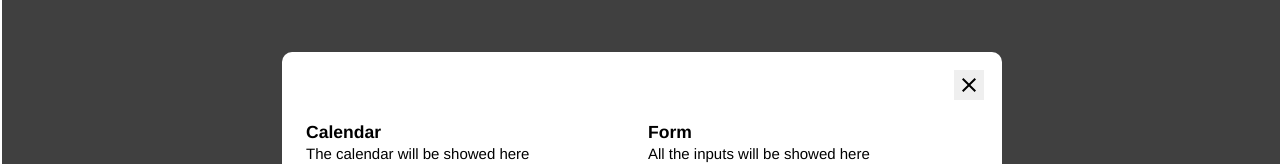
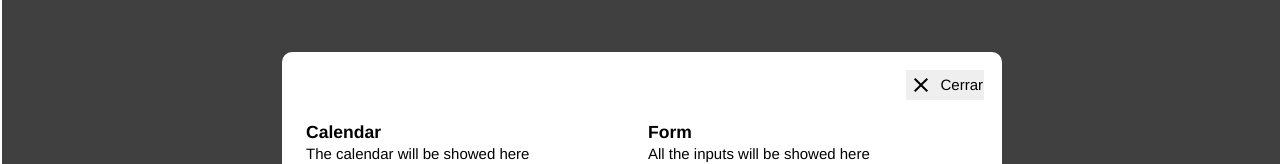
Before and after one commit to albalp/dinamita-reloaded-components, a React (Create React App) app: page / in a window 1280 px wide. Both pictures are taken after a click on the button "Click to open modal". Shown: the part 178-342 px from the top of the page. Built offline with nearby package versions, Linux system fonts and the light colour scheme; grey boxes are pictures that could not be loaded.

Commit message:
sirve un test del modal

```diff
--- a/src/components/modal/modal.jsx
+++ b/src/components/modal/modal.jsx
@@ -16,7 +16,7 @@ const Modal = ({ children, isOpen, closeModal, size, backgroundColor, borderRadi
     <div onClick={closeModal} className={`modal ${isOpen && "is-open"}`} >
       <div onClick={handleModalContainerClick}
       className={['modal-container',`storybook-modal--${size}`, mode, radius].join(' ')} style={backgroundColor && { backgroundColor }} {...props}>
-        <SaveButton onClick={closeModal} className="modal-close"  icon={<CloseIcon/>}  />
+        <SaveButton onClick={closeModal} className="modal-close" label="Cerrar"  icon={<CloseIcon/>}  />
         <div className="column">
         {children}
           <div className="row"></div>
--- a/src/components/modal/modals.jsx
+++ b/src/components/modal/modals.jsx
@@ -1,11 +1,9 @@
 import { useModal } from "../modal/useModal";
 import Modal from "./modal";
-//import ModalPortal from "./ModalPortal";
 import SaveButton from '../../components/saveButton';
 
 const Modals = () => {
   const [isOpenModal, openModal, closeModal] = useModal(false);
-  //const [isOpenPortal, openModalPortal, closeModalPortal] = useModal(false);
 
   return (
     <div>
```
Also changed, not shown: 1 other file (tests, documents, lock files or other folders).
